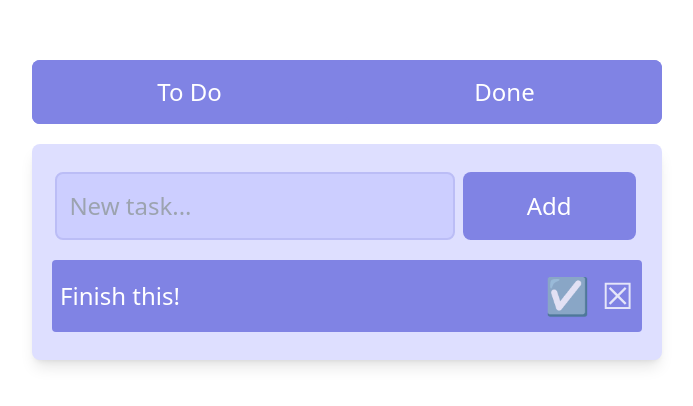
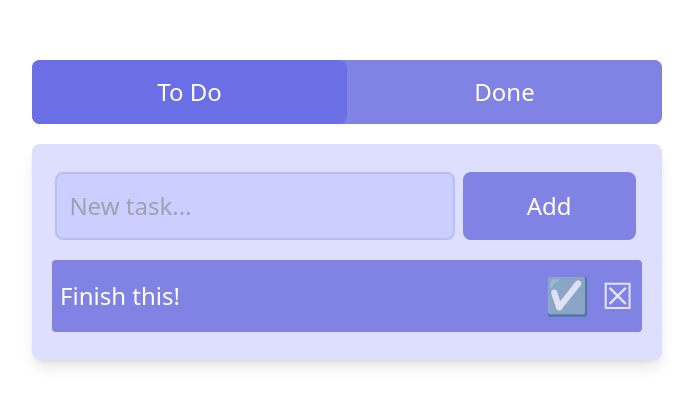
Before and after one commit to imnoura/to-do-app, a Vue app: page / in a window 1280 px wide. Shown: the part 190-596 px from the top of the page, without its empty margins (293-986 px from the left). Built offline with nearby package versions, Linux system fonts and the light colour scheme.

Commit message:
feat: implement the selected header button

```diff
--- a/src/components/Header.vue
+++ b/src/components/Header.vue
@@ -2,12 +2,32 @@
   <div
     class="@apply flex w-[302px] sm:w-[630px] h-16 bg-[#8083e4] mb-5 rounded-lg"
   >
-    <button @click="$emit('changeState', 'To Do')">To Do</button>
-    <button @click="$emit('changeState', 'Done')">Done</button>
+    <button
+      @click="onTabChange('todo')"
+      :class="{ active: activeTab === 'todo' }"
+    >
+      To Do
+    </button>
+    <button
+      @click="onTabChange('done')"
+      :class="{ active: activeTab === 'done' }"
+    >
+      Done
+    </button>
   </div>
 </template>
 
-<script setup></script>
+<script setup>
+import { ref } from "vue";
+const emit = defineEmits(["changeState"]);
+
+const activeTab = ref("todo");
+
+function onTabChange(tabName) {
+  activeTab.value = tabName;
+  emit("changeState", tabName);
+}
+</script>
 
 <style scoped lang="postcss">
 button {
@@ -17,4 +37,8 @@ button {
 button:hover {
   @apply bg-[#6b6fe6];
 }
+
+.active {
+  @apply bg-[#6b6fe6];
+}
 </style>
```
